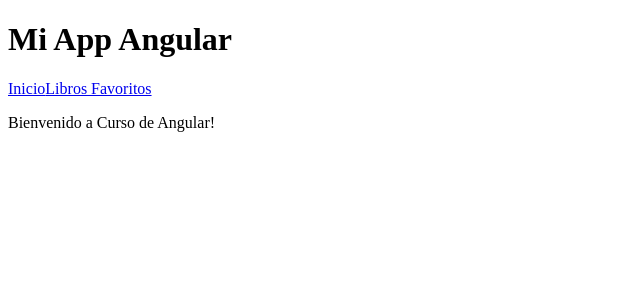
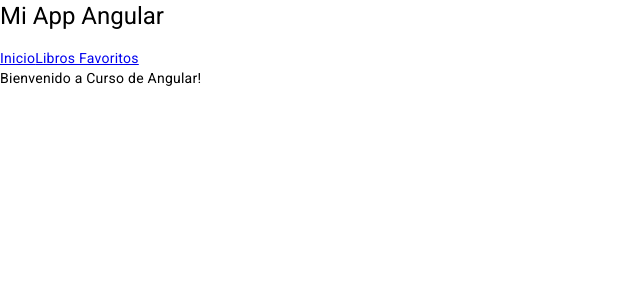
Before and after one commit to EugeBr/angular-course-udemy, an Angular app: page / in a window 1280 px wide. Shown: the top 300 px of the page, without its empty margins (0-640 px from the left). Built offline with nearby package versions, Linux system fonts and the light colour scheme.

Commit message:
Aregando Material Design

```diff
--- a/angular.json
+++ b/angular.json
@@ -25,6 +25,7 @@
               "src/assets"
             ],
             "styles": [
+              "@angular/material/prebuilt-themes/purple-green.css",
               "src/styles.css"
             ],
             "scripts": []
@@ -87,6 +88,7 @@
               "src/assets"
             ],
             "styles": [
+              "@angular/material/prebuilt-themes/purple-green.css",
               "src/styles.css"
             ],
             "scripts": []
--- a/package.json
+++ b/package.json
@@ -11,10 +11,12 @@
   "private": true,
   "dependencies": {
     "@angular/animations": "^16.0.0",
+    "@angular/cdk": "^16.1.3",
     "@angular/common": "^16.0.0",
     "@angular/compiler": "^16.0.0",
     "@angular/core": "^16.0.0",
     "@angular/forms": "^16.0.0",
+    "@angular/material": "^16.1.3",
     "@angular/platform-browser": "^16.0.0",
     "@angular/platform-browser-dynamic": "^16.0.0",
     "@angular/router": "^16.0.0",
--- a/src/app/app.module.ts
+++ b/src/app/app.module.ts
@@ -9,6 +9,7 @@
 import { LibroComponent } from './libro/libro.component';
 import { LibrosService } from './services/libros.service';
 import { InicioComponent } from './inicio/inicio.component';
+import { BrowserAnimationsModule } from '@angular/platform-browser/animations';
 
 @NgModule({
   declarations: [
@@ -21,7 +22,8 @@
   imports: [
     BrowserModule,
     AppRoutingModule,
-    FormsModule
+    FormsModule,
+    BrowserAnimationsModule
   ],
   providers: [LibrosService],
   bootstrap: [AppComponent]
--- a/src/index.html
+++ b/src/index.html
@@ -6,8 +6,11 @@
   <base href="/">
   <meta name="viewport" content="width=device-width, initial-scale=1">
   <link rel="icon" type="image/x-icon" href="favicon.ico">
+  <link rel="preconnect" href="https://fonts.gstatic.com">
+  <link href="https://fonts.googleapis.com/css2?family=Roboto:wght@300;400;500&display=swap" rel="stylesheet">
+  <link href="https://fonts.googleapis.com/icon?family=Material+Icons" rel="stylesheet">
 </head>
-<body>
+<body class="mat-typography">
   <app-root></app-root>
 </body>
 </html>
--- a/src/styles.css
+++ b/src/styles.css
@@ -1 +1,4 @@
 /* You can add global styles to this file, and also import other style files */
+
+html, body { height: 100%; }
+body { margin: 0; font-family: Roboto, "Helvetica Neue", sans-serif; }
```
Also changed, not shown: 1 other file (tests, documents, lock files or other folders).
